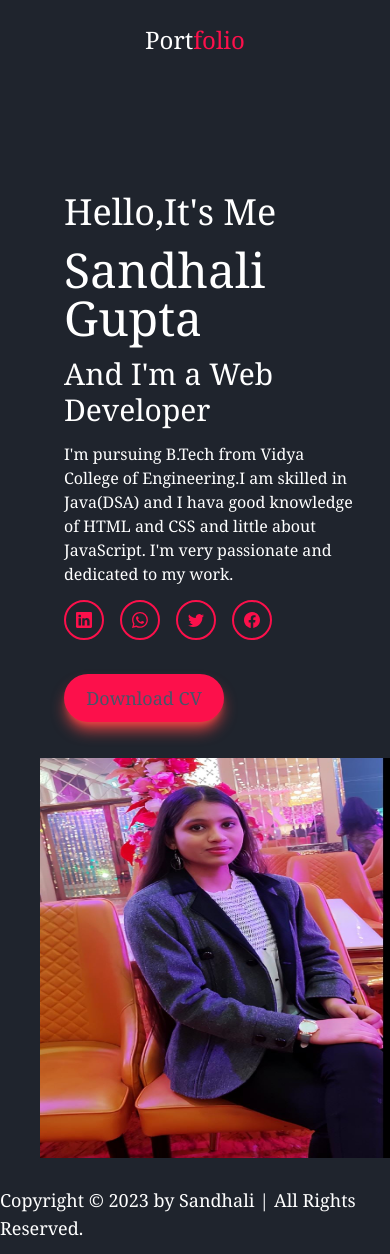
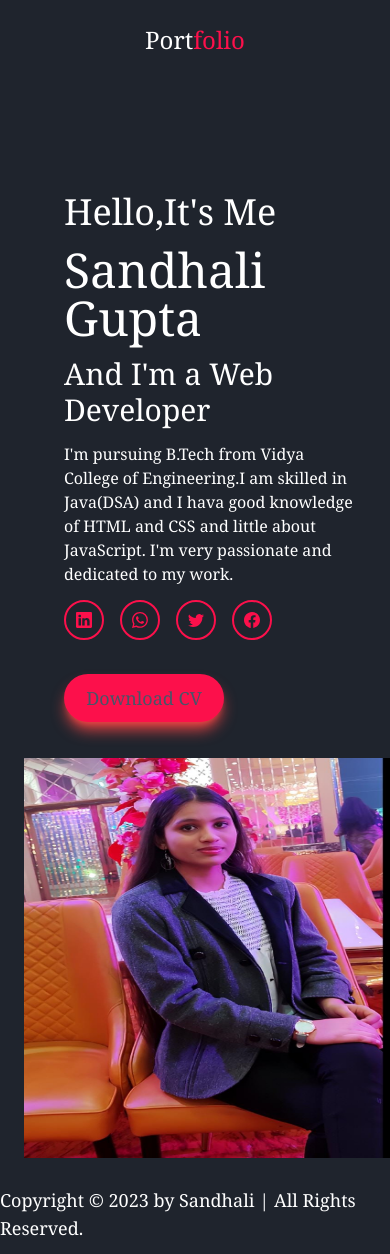
Before and after one commit to sandhaligupta18/PortfolioWithReact, a React (Create React App) app: page / in a window 390 px wide. Built offline with nearby package versions, Linux system fonts and the light colour scheme.

Commit message:
responsive

```diff
--- a/src/components/Home/Home.jsx
+++ b/src/components/Home/Home.jsx
@@ -35,7 +35,7 @@ Download CV
 
     </div>
 
-    <div className='ml-10 mb-4 mt-5 md:mt-28 md:mr-24 image'>
+    <div className='ml-6 mb-4 mt-5 md:mt-28 md:mr-24 image'>
       <img src={image} alt=""  />
 
 
```
